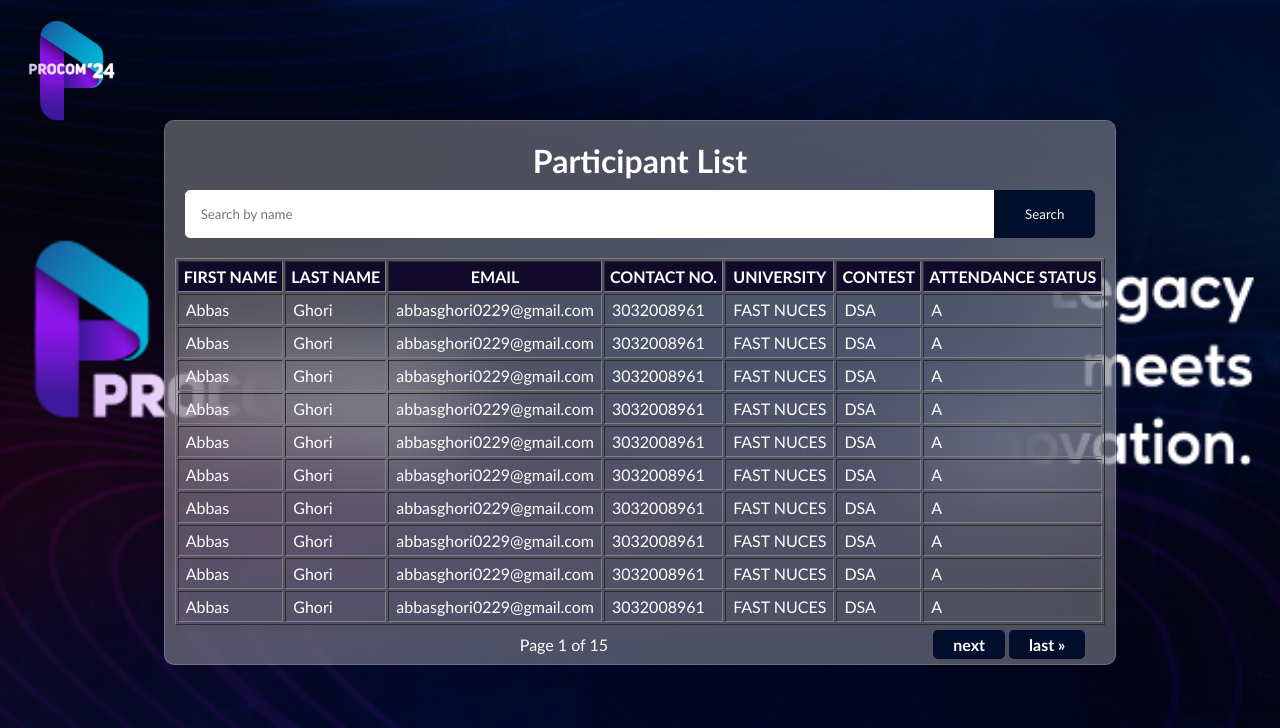
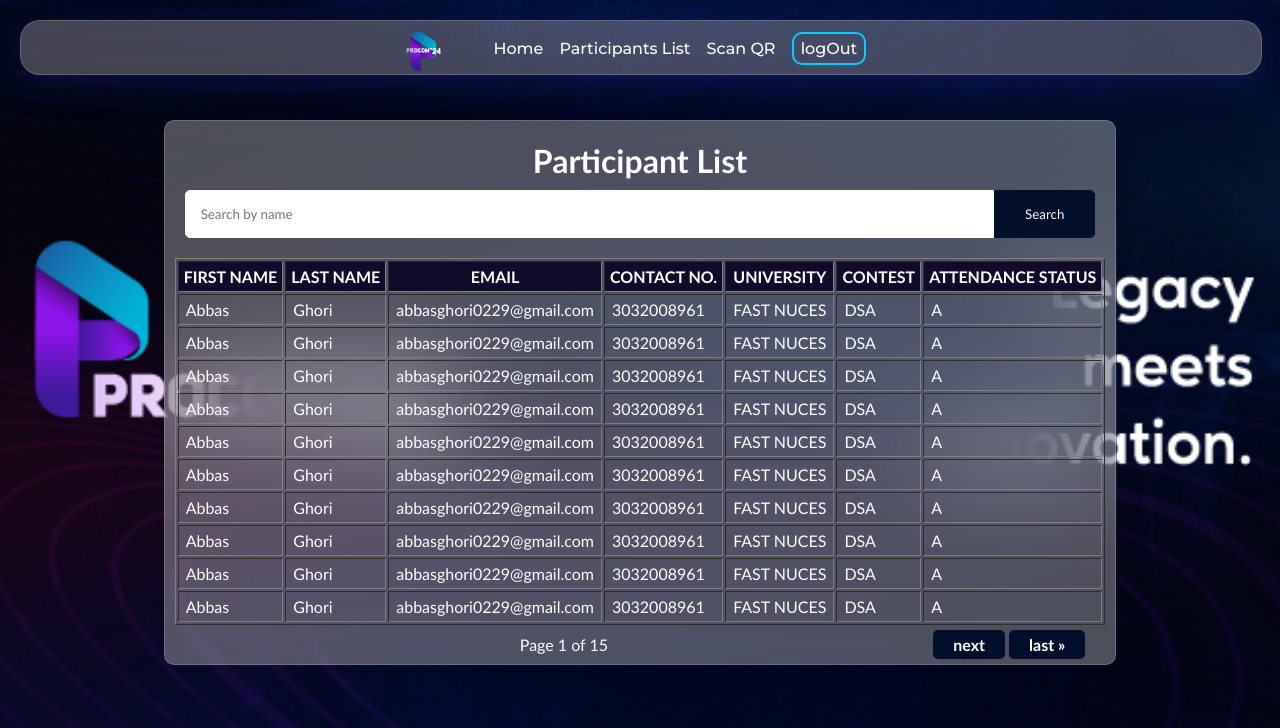
Before and after one commit to Procom-24/Attendance_Management_System_Procom24, a Django app: page /participants/ in a window 1280 px wide. Shown: the top 728 px of the page. Run offline with Django 5.2, Linux system fonts and the light colour scheme; data comes from the database, SQL or seed files in the repository; both versions use the stored data as it was after the commit; some web fonts are replaced.

Commit message:
Added Navbar
- Added NavBar to all the existing pages
- Fixed css in some pages

```diff
--- a/registration/templates/notfound.html
+++ b/registration/templates/notfound.html
@@ -9,12 +9,12 @@
 </head>
 <body>
     <div class="container">
-        <h1>404 Not Found</h1>
-        <p>The page you are looking for could not be found.</p>
+        <h1 style="color: white;">404 Not Found</h1>
+        <p style="color: white;">The page you are looking for could not be found.</p>
         <div class="buttons">
             <a href="{% url 'home' %}">
                 <button>
-                    <p>Upload Data</p>
+                    <p>Home</p>
                 </button>
             </a>
         </div>
--- a/registration/templates/participant_list.html
+++ b/registration/templates/participant_list.html
@@ -12,17 +12,55 @@
       href="https://fonts.googleapis.com/css2?family=Salsa&display=swap"
       rel="stylesheet"
     />
+    <link href='https://unpkg.com/boxicons@2.1.4/css/boxicons.min.css' rel='stylesheet'>
+    <link rel="stylesheet" href="{% static 'nav.css' %}" />
     <link rel="stylesheet" href="{% static 'style.css' %}" />
     <link rel="icon" type="image/png" href="{% static 'logo icon.png' %}">
     <title>Participant List</title>
   </head>
 
   <body>
+    <nav class="nav">
+      <div class="logo">
+        <a href="{% url 'home' %}">
+          <img src="{% static 'logo.png' %}" alt="logo" class="logo-image" />
+        </a>
+      </div>
+
+      <div class="hamburger" onclick="toggleMenu()">
+        <i class='bx bx-menu'></i>
+      </div>
+
+      <div class="right-nav">
+        <ul class="right-ul">
+          <li>
+            <a href="{% url 'home' %}" class="underline-animation">Home</a>
+          </li>
+          <li>
+            <a href="{% url 'participant_list' %}" class="underline-animation"
+              >Participants List</a
+            >
+          </li>
+
+          <li>
+            <a href="{% url 'scan_qr' %}" class="underline-animation"
+              >Scan QR</a
+            >
+          </li>
+          {% if request.session.user_id == 'admin' %}
+            <li>
+                <a href="{% url 'uploadPage' %}" class="underline-animation"
+                >Upload Data</a
+                >
+            </li>
+          {% endif %}
+
+          <li><a href="{% url 'logout' %}" class="logout">logOut</a></li>
+        </ul>
+      </div>
+    </nav>
+
     <div class="outerdiv">
-      <a class="logo" href="{% url 'home' %}">
-        <img src="{% static 'logo.png' %}" alt="logo" class="logoimg" />
-      </a>
-
       <div class="innerdiv">
 
         <h1 class="mainhead">
@@ -120,5 +158,13 @@
 
       </div>
     </div>
+
+    <script>
+      function toggleMenu() {
+          var nav = document.querySelector('.right-nav');
+          nav.style.display = nav.style.display === "block" ? "none" : "block";
+      }
+    </script>
+
   </body>
 </html>
--- /dev/null
+++ b/registration/templates/static/nav.css
@@ -0,0 +1,151 @@
+@import url('https://fonts.googleapis.com/css2?family=Montserrat:wght@400;500;600;700&display=swap');
+
+* {
+    margin: 0;
+    padding: 0;
+    box-sizing: border-box;
+}
+
+.nav {
+    position: fixed;
+    top: 0;
+    left: 0;
+    width: 97vw;
+    z-index: 1000;
+    display: flex;
+    justify-content: center;
+    align-items: center;
+    padding-inline: 100px;
+    margin: 20px;
+    border-radius: 20px;
+    background: rgba(255, 238, 238, 0.264);
+    box-shadow: 0 8px 32px 0 rgba(31, 38, 135, 0.37);
+    backdrop-filter: blur(px);
+    -webkit-backdrop-filter: blur(8.5px);
+    border: 1px solid rgba(255, 255, 255, 0.18);
+    gap: 50px;
+}
+
+.logo {
+    cursor: pointer;
+    padding-top: 10px;
+}
+
+.logo-image{
+    height: 40px;
+    width: 40px;
+}
+
+.right-ul {
+    list-style-type: none;
+    padding: 0;
+    margin: 0;
+}
+
+.right-ul li {
+    display: inline;
+    margin-right: 12px;
+}
+
+.right-ul .underline-animation {
+    display: inline-block;
+    position: relative;
+    text-decoration: none;
+    font-family: 'Montserrat', sans-serif;
+    font-weight: 500;
+    color: rgb(255, 255, 255);
+    transition: transform 0.25s ease-out;
+}
+
+.right-ul .underline-animation::after {
+    content: '';
+    position: absolute;
+    width: 100%;
+    transform: scaleX(0);
+    height: 3px;
+    bottom: -4px;
+    left: 0;
+    background-color: #06CDFF;
+    transform-origin: bottom right;
+    transition: transform 0.4s ease-out;
+}
+
+.right-ul .underline-animation:hover::after {
+    transform: scaleX(1);
+    transform-origin: bottom left;
+}
+
+
+.right-nav{
+    display: flex;
+    align-items: center;
+    gap: 30px;
+}
+
+.logout{
+    border: 2px solid #06CDFF;
+    border-radius: 10px;
+    padding: 5px 7px;
+    text-decoration: none;
+    font-family: 'Montserrat', sans-serif;
+    font-weight: 500;
+    color: rgb(255, 255, 255);
+    transition: transform 0.25s ease-out;
+}
+
+.logout:hover{
+    background-color: #8ae8ff21;
+    color: white;
+}
+
+.hamburger {
+    display: none;
+    cursor: pointer;
+}
+
+.hamburger i {
+    font-size: 30px;
+    color: #fff;
+}
+
+@media screen and (max-width: 856px) {
+    .hamburger {
+        display: block;
+    }
+
+    .right-nav {
+        position: absolute;
+        right: 0;
+        top: 60px;
+        background: rgba(255, 238, 238, 0.246);
+        box-shadow: 0 8px 32px 0 rgba(31, 38, 135, 0.37);
+        backdrop-filter: blur(23px);
+        -webkit-backdrop-filter: blur(8.5px);
+        border: 1px solid rgba(255, 255, 255, 0.18);
+        border-radius: 15px;
+        display: none;
+        flex-direction: column;
+        width: 100%;
+        padding: 20px;
+    }
+
+    .right-nav ul {
+        display: flex;
+        align-items: center;
+        flex-direction: column;
+    }
+
+    .right-nav ul li {
+        margin: 10px 0;
+    }
+
+    .right-nav ul li a {
+        color: #fff;
+    }
+
+    .nav {
+        padding: 0px 35px;
+        flex-wrap: wrap;
+        justify-content: space-between;
+    }
+}
--- a/registration/templates/static/style.css
+++ b/registration/templates/static/style.css
@@ -11,18 +11,6 @@ body {
     justify-content: center;
     position: relative;
     z-index: 1;
-}
-
-.logo {
-    position: absolute;
-    top: 20px;
-    left: 20px;
-    z-index: 5;
-}
-
-.logoimg {
-    width: 100px;
-    height: auto;
 }
 
 .innerdiv {
@@ -156,8 +144,6 @@ td{
 }
 
 @media screen and (max-width: 1000px) {
-
-
     .innerdiv {
         width: 90%;
         margin-top: 150px;
```
Also changed, not shown: registration/templates/home.html (+19 -9 lines), registration/templates/scan_qr.html (+48 -0 lines), registration/templates/static/uploadstyle.css (+3 -17 lines), registration/templates/uploadData.html (+48 -3 lines), db.sqlite3.
